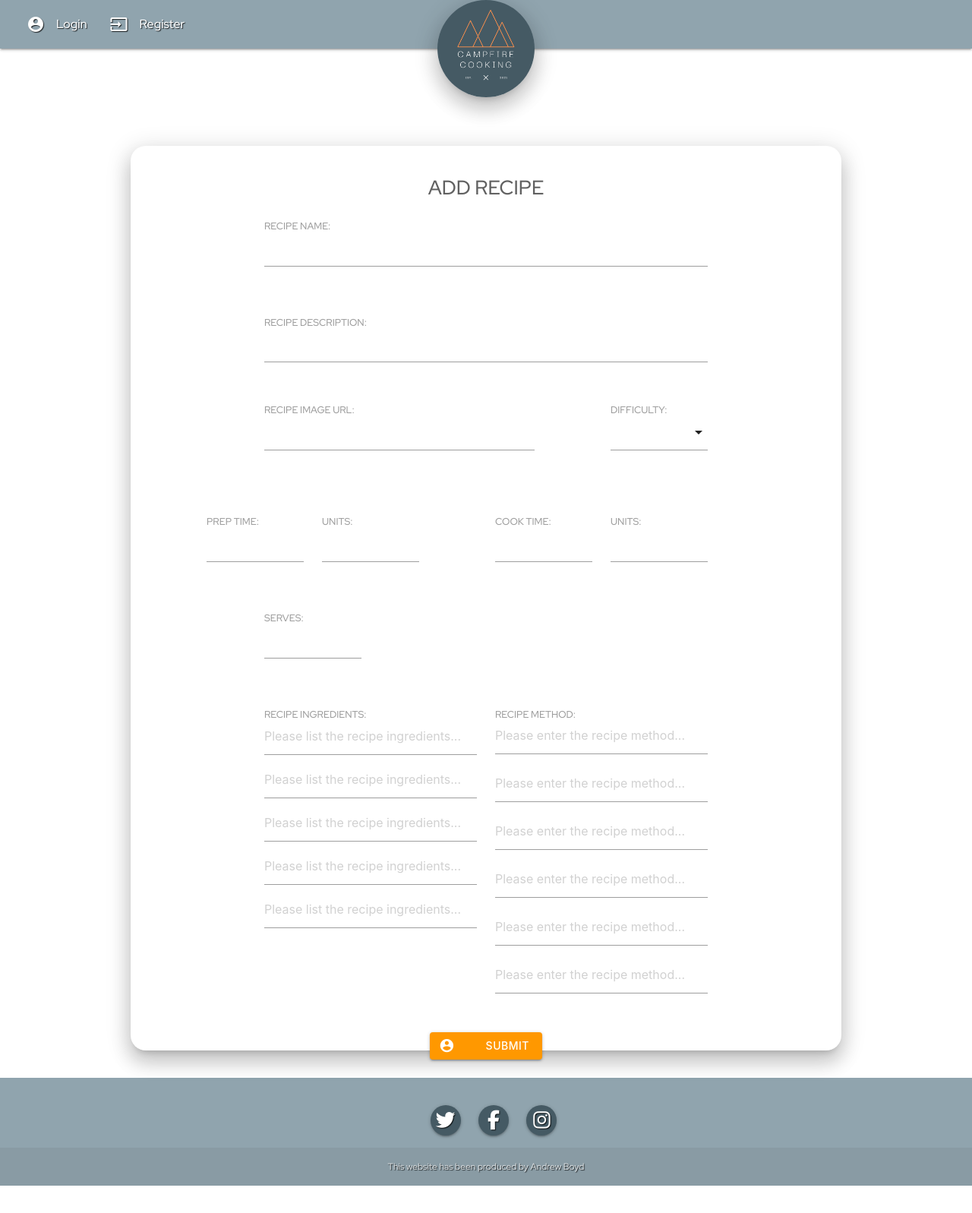
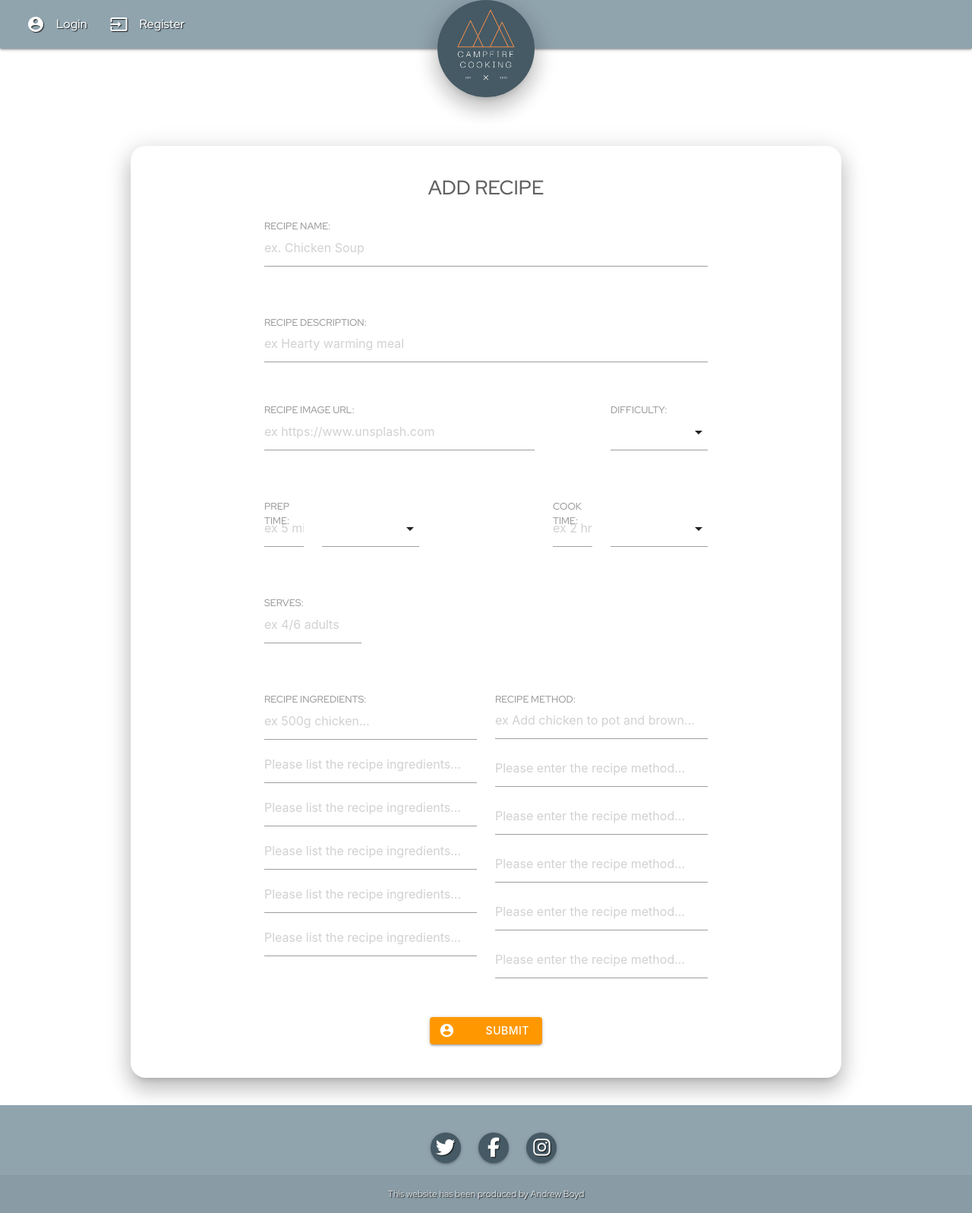
Before and after one commit to andrewboyd79/campfire-cooking, a Flask app: page /add_recipes in a window 1280 px wide. Shown: the whole page at 76% size. Before the commit the page ends 1561 px from the top, so only its background shows below. Run offline with Flask 2, Linux system fonts and the light colour scheme; data that the repository does not hold is empty; some libraries are stand-ins or nearby versions.

Commit message:
Wire up add recipes form

```diff
--- a/app.py
+++ b/app.py
@@ -26,13 +26,15 @@ def recipes():
 @app.route("/add_recipes", methods=["GET", "POST"])
 def add_recipes():
     difficulty = list(mongo.db.difficulty.find())
+    time_unit = list(mongo.db.time_units.find())
+
     if request.method == "POST":
         preparation = request.form.getlist("prep_time")
         prep_time = ' '.join(preparation)
         cooking = request.form.getlist("cook_time")
         cook_time = ' '.join(cooking)
         ingredients = request.form.getlist("ingredients")
-        print(ingredients)
+
 
         recipe = {
             "recipe_name": request.form.get("recipe_name"),
@@ -50,7 +52,8 @@ def add_recipes():
         flash("Recipe successfully added")
         return redirect(url_for("add_recipes"))
 
-    return render_template("add_recipes.html", difficulty=difficulty)
+    return render_template("add_recipes.html", difficulty=difficulty,
+     time_unit=time_unit)
 
 
 @app.route("/register", methods=["GET", "POST"])
--- a/static/css/style.css
+++ b/static/css/style.css
@@ -67,6 +67,7 @@ body {
     font-size: 0.75rem;
     font-weight: 400;
 }
+
 .card-content h6{
     font-weight: 500;
     margin-top: 0rem;
--- a/templates/add_recipes.html
+++ b/templates/add_recipes.html
@@ -14,7 +14,7 @@
 
                     <div class="row">
                         <div class="input-field col s10 xl8 offset-s1 offset-xl2">
-                            <input placeholder="" id="recipe_name" name="recipe_name" minlength="3" type="text" class="validate" required>
+                            <input placeholder="ex. Chicken Soup" id="recipe_name" name="recipe_name" minlength="3" type="text" class="validate" required>
                             <label for="recipe_name">Recipe Name:</label>
                             <span class="helper-text" data-error="Recipe name must be at least 3 characters in length" data-success=""></span>
                         </div>
@@ -22,14 +22,14 @@
 
                     <div class="row">
                         <div class="input-field col s10 xl8 offset-s1 offset-xl2">
-                            <textarea placeholder="" name="recipe_summary" id="recipe_summary" class="materialize-textarea"></textarea>
+                            <textarea placeholder="ex Hearty warming meal" name="recipe_summary" id="recipe_summary" class="materialize-textarea"></textarea>
                             <label for="recipe_summary">Recipe Description:</label>
                         </div>
                     </div>
 
                     <div class="row">
                         <div class="input-field col s6 xl5 offset-s1 offset-xl2">
-                            <input placeholder="" id="image_url" name="image_url" minlength="5" type="text"
+                            <input placeholder="ex https://www.unsplash.com" id="image_url" name="image_url" minlength="5" type="text"
                                 class="validate" required>
                             <label for="image_url">Recipe Image URL:</label>
                             <span class="helper-text" data-error="Image URL must be at least 5 characters long" data-success=""></span>
@@ -43,37 +43,43 @@
                                     {% endfor %}
                                 </select>
                                 <label>Difficulty:</label>
-                            </div>
-
                         </div>
                     </div>
 
 
                     <div class="row">
-                        <div class="input-field col s2 xl2 offset-s1 offset-xl1">
-                            <input placeholder="" id="prep_time" name="prep_time" type="text" minlength="1" maxlength="2" pattern="^[0-9]{1,2}" class="validate" required>
+                        <div class="input-field col s2 xl1 offset-s1 offset-xl2">
+                            <input placeholder="ex 5 mins" id="prep_time" name="prep_time" type="text" minlength="1" maxlength="2" pattern="^[0-9]{1,2}" class="validate" required>
                             <label for="prep_time">Prep Time:</label>
                             <span class="helper-text" data-error="Please enter a number this recipe serves" data-success=""></span>
                         </div>
-                        <div class="input-field col s2 xl2">
-                            <input placeholder="" id="" name="prep_time" type="text" class="validate" required>
-                            <label for="prep_time">Units:</label>
+                        <div class="input-field col s2">
+                                <select id="" name="prep_time" class="validate" required>
+                                    <option value="" disabled selected></option>
+                                    {% for time in time_unit %}
+                                    <option value="{{ time.time_unit }}">{{ time.time_unit }}</option>
+                                    {% endfor %}
+                                </select>
                         </div>
 
-                        <div class="input-field col s2 xl2 offset-s1 offset-xl1">
-                            <input placeholder="" id="cook_time" name="cook_time" type="text" minlength="1" maxlength="2" pattern="^[0-9]{1,2}" class="validate" required>
+                        <div class="input-field col s2 xl1 offset-s1 offset-xl2">
+                            <input placeholder="ex 2 hrs" id="cook_time" name="cook_time" type="text" minlength="1" maxlength="2" pattern="^[0-9]{1,2}" class="validate" required>
                             <label for="cook_time">Cook Time:</label>
                             <span class="helper-text" data-error="Please enter a number this recipe serves" data-success=""></span>
                         </div>
-                        <div class="input-field col s2 xl2">
-                            <input placeholder="" id="" name="cook_time" type="text" class="validate" required>
-                            <label for="cook_time">Units:</label>
+                        <div class="input-field col s2">
+                                <select id="" name="cook_time" class="validate" required>
+                                    <option value="" disabled selected></option>
+                                    {% for time in time_unit %}
+                                    <option value="{{ time.time_unit }}">{{ time.time_unit }}</option>
+                                    {% endfor %}
+                                </select>
                         </div>
                     </div>
 
                     <div class="row">
-                        <div class="input-field col s3 xl2 offset-s1 offset-xl2">
-                            <input placeholder="" id="serves" name="serves" type="text" minlength="1" maxlength="2" pattern="^[0-9]{1,2}" class="validate" required>
+                        <div class="input-field col s2 offset-s1 offset-xl2">
+                            <input placeholder="ex 4/6 adults" id="serves" name="serves" type="text" minlength="1" maxlength="2" pattern="^[0-9]{1,2}" class="validate" required>
                             <label for="serves">Serves:</label>
                             <span class="helper-text" data-error="Please enter a number this recipe serves" data-success=""></span>
                         </div>
@@ -81,15 +87,16 @@
 
                     <div class="row">
                         <div class="input-field col s10 xl4 offset-s1 offset-xl2">
-                            <input placeholder="Please list the recipe ingredients..." id="ingredients" name="ingredients" type="text" required>
+                            <input placeholder="ex 500g chicken..." id="ingredients" name="ingredients" type="text" required>
                             <label for="ingredients">Recipe Ingredients:</label>
-                            <input placeholder="Please list the recipe ingredients..." id="ingredients" name="ingredients" type="text"  class="validate">
-                            <input placeholder="Please list the recipe ingredients..." id="ingredients" name="ingredients" type="text"  class="validate">
-                            <input placeholder="Please list the recipe ingredients..." id="ingredients" name="ingredients" type="text"  class="validate">
-                            <input placeholder="Please list the recipe ingredients..." id="ingredients" name="ingredients" type="text"  class="validate">
+                            <input placeholder="Please list the recipe ingredients..." id="" name="ingredients" type="text"  class="validate">
+                            <input placeholder="Please list the recipe ingredients..." id="" name="ingredients" type="text"  class="validate">
+                            <input placeholder="Please list the recipe ingredients..." id="" name="ingredients" type="text"  class="validate">
+                            <input placeholder="Please list the recipe ingredients..." id="" name="ingredients" type="text"  class="validate">
+                            <input placeholder="Please list the recipe ingredients..." id="" name="ingredients" type="text"  class="validate">
                         </div>
                         <div class="input-field col s10 xl4 offset-s1">
-                            <textarea id="method" name="method" class="materialize-textarea" placeholder="Please enter the recipe method..."></textarea>
+                            <textarea id="method" name="method" class="materialize-textarea" placeholder="ex Add chicken to pot and brown... "></textarea>
                             <textarea id="" name="method" class="materialize-textarea" placeholder="Please enter the recipe method..."></textarea>
                             <textarea id="" name="method" class="materialize-textarea" placeholder="Please enter the recipe method..."></textarea>
                             <textarea id="" name="method" class="materialize-textarea" placeholder="Please enter the recipe method..."></textarea>
--- a/templates/recipes.html
+++ b/templates/recipes.html
@@ -38,7 +38,7 @@
                     {% endif %}
                 </div>
                 <div class="card-content">
-                    <h6>{{recipe.recipe_name}}</h6>
+                    <h6 class="truncate">{{recipe.recipe_name}}</h6>
                     <div class="grid-container">
                         <div class="grid-content center">
                             <p>Prep Time:</p>
```
